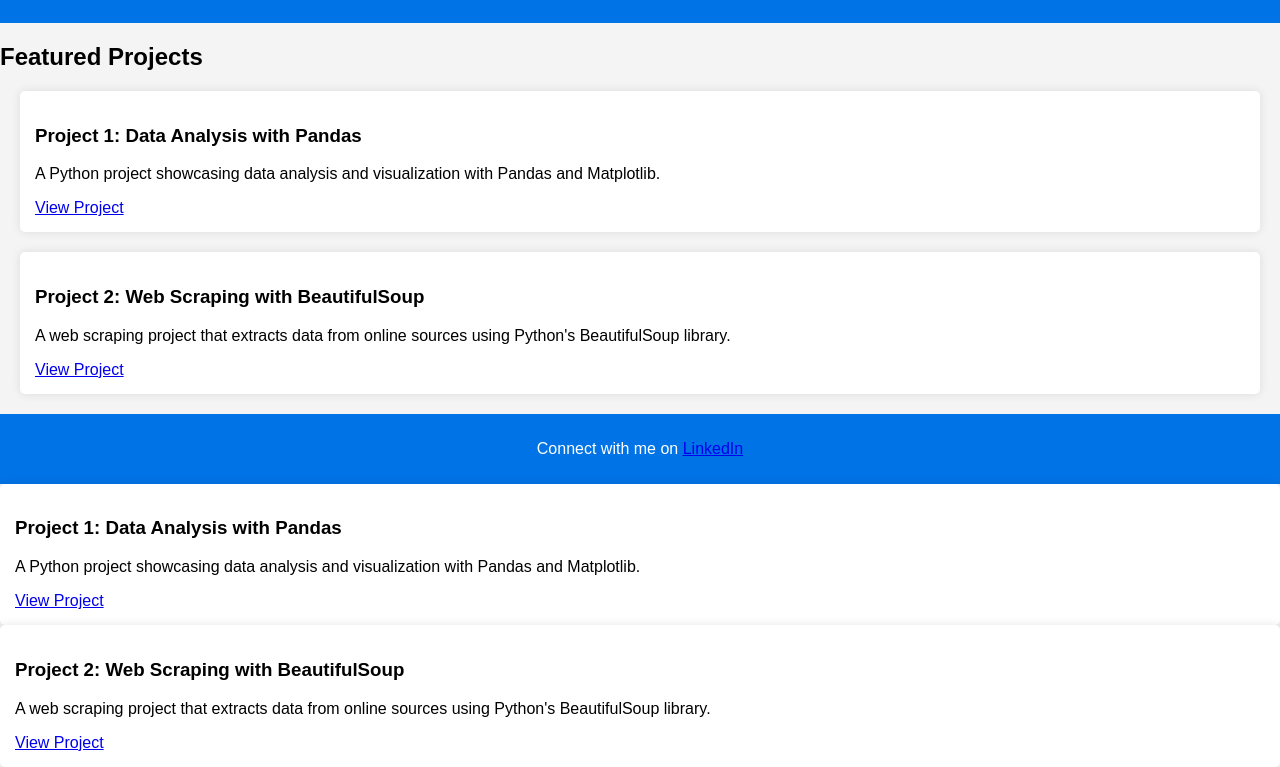
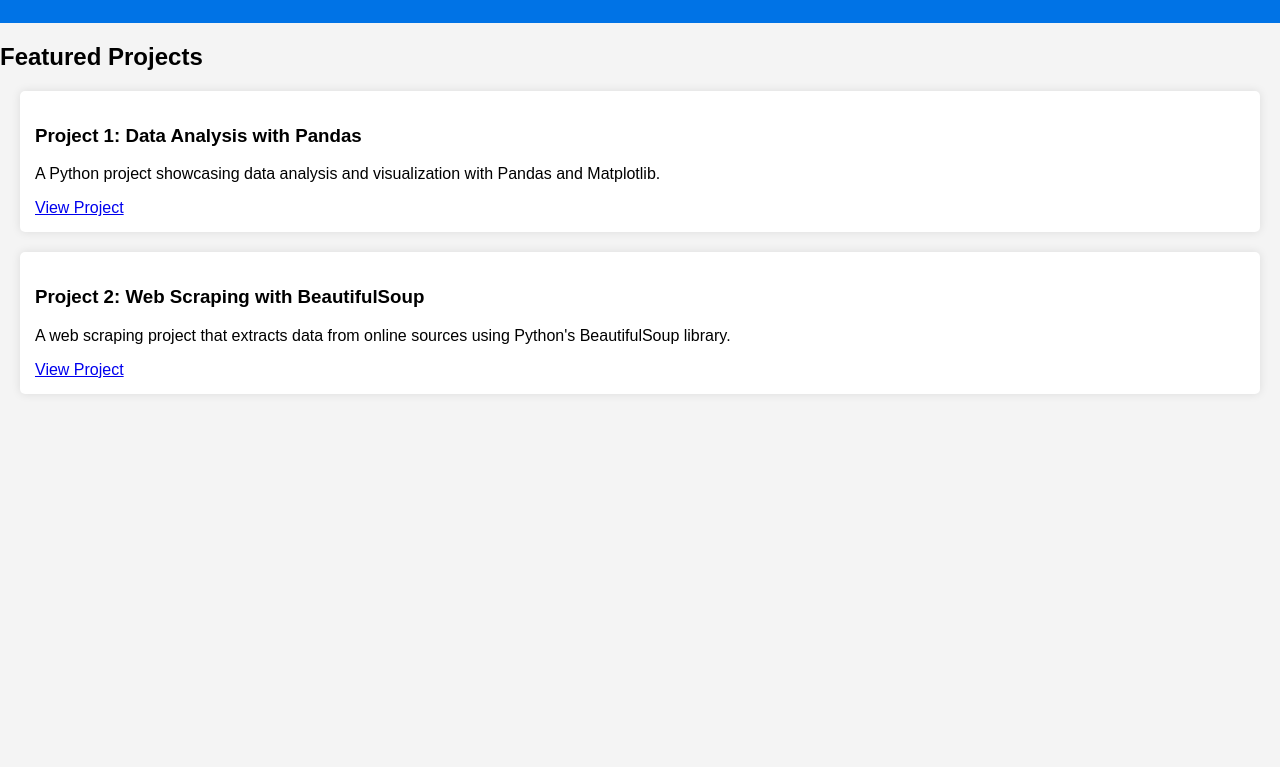
Before and after one commit to amallory1920/ashley-python-portfolio-new, a plain HTML site: page index.html in a window 1280 px wide. Shown: the part 111-878 px from the top of the page. After the commit the page ends 800 px from the top, so only its background shows below. Drawn offline with Linux system fonts and the light colour scheme.

Commit message:
Update index.html

```diff
--- a/index.html
+++ b/index.html
@@ -27,19 +27,3 @@
             </div>
         </div>
     </section>
-
-    <footer>
-        <p>Connect with me on <a href="https://www.linkedin.com/in/ashleyfrench/">LinkedIn</a></p>
-    </footer>
-</body>
-</html>
-<div class="project">
-    <h3>Project 1: Data Analysis with Pandas</h3>
-    <p>A Python project showcasing data analysis and visualization with Pandas and Matplotlib.</p>
-    <a href="projects/data-analysis.html">View Project</a>
-</div>
-<div class="project">
-    <h3>Project 2: Web Scraping with BeautifulSoup</h3>
-    <p>A web scraping project that extracts data from online sources using Python's BeautifulSoup library.</p>
-    <a href="projects/web-scraping.html">View Project</a>
-</div>
```
